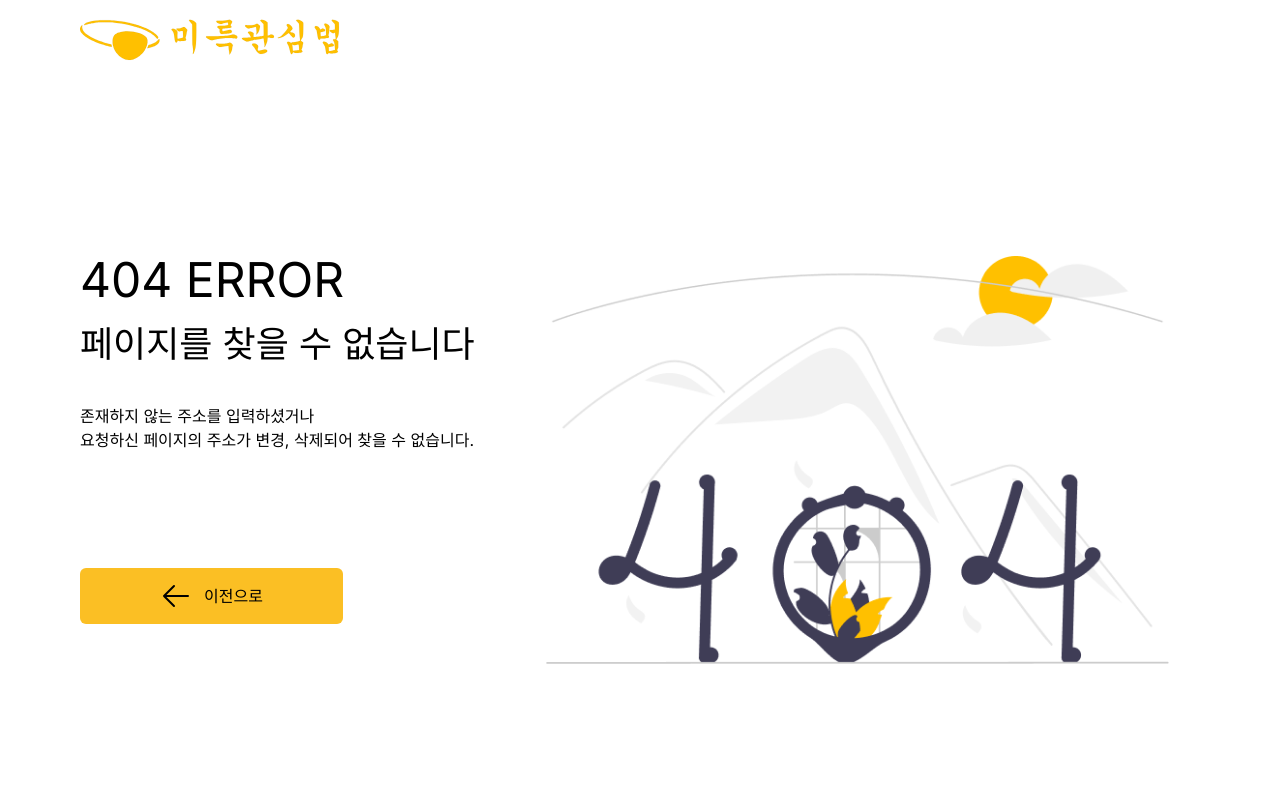
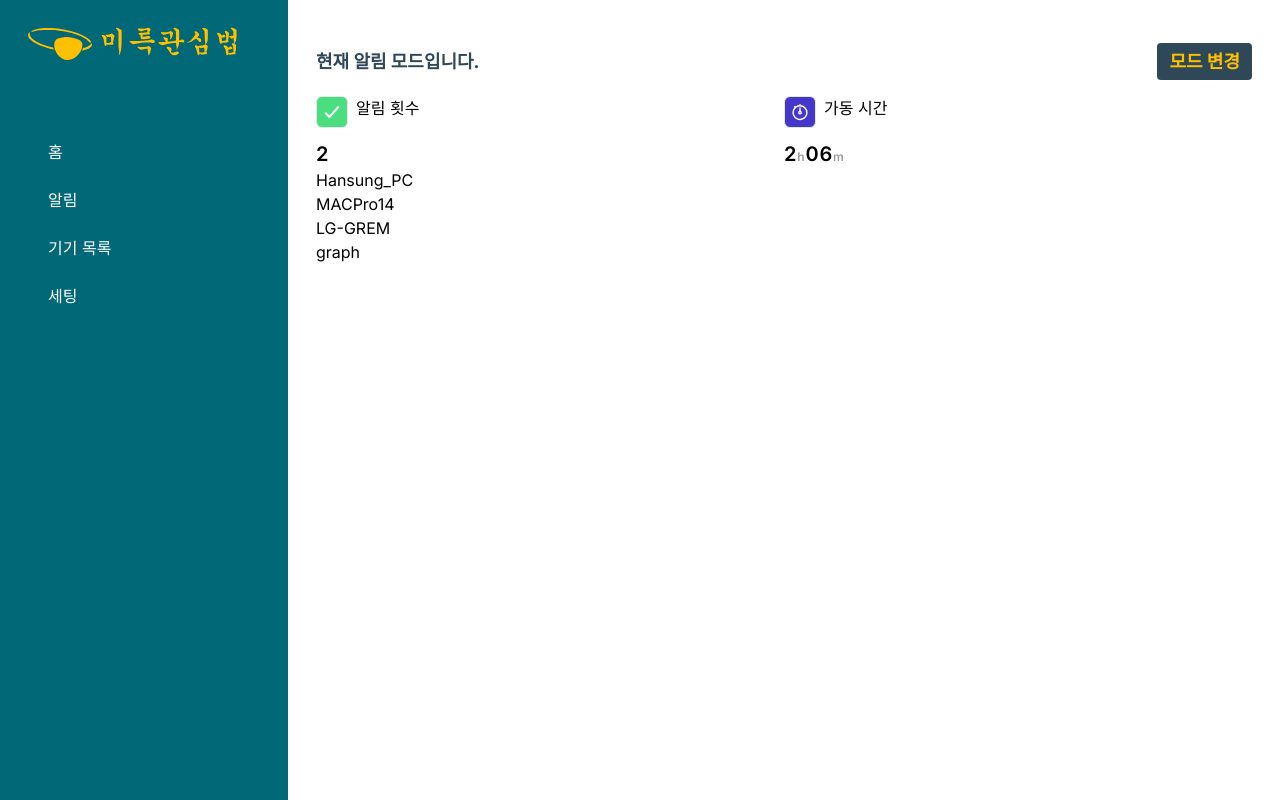
Before and after one commit to TaejoWangun/TaejoWangun, a Next.js app: page /dashboard/device-mode/notice in a window 1280 px wide. Before the commit this address had no page. Built offline with nearby package versions, Linux system fonts and the light colour scheme.

Commit message:
add ADDDevice

```diff
--- a/app/dashboard/components/BottomNav.tsx
+++ b/app/dashboard/components/BottomNav.tsx
@@ -29,17 +29,17 @@ const items = [
   },
 ];
 
-export default function BottomNav({ className }: { className: string }) {
+export default function BottomNav() {
   const pathname = usePathname();
 
   return (
     <>
       <div className="w-full h-[64px] shrink-0 sm:hidden" />
-      <nav className={`${className} bg-[#e5f0f1] text-[#9db2ce] flex h-16 fixed bottom-0 w-full`}>
+      <nav className="sm:hidden bg-[#e5f0f1] text-[#9db2ce] flex h-16 fixed bottom-0 w-full">
         <ul className="flex justify-center gap-4 text-sm grow">
           {
           items.map((item) => (
-            pathname === item.href
+            pathname.startsWith(item.href)
               ? (
                 <li key={item.label} className="w-16">
                   <Link
--- a/app/dashboard/device-mode/AddDevice.tsx
+++ b/app/dashboard/device-mode/AddDevice.tsx
@@ -50,7 +50,7 @@ export default function Modal() {
         </label>
       </section>
       <section className="grid gap-2 p-4 pt-8 font-semibold">
-        <Link href="?" className="px-1 py-2 text-base font-bold text-center rounded bg-main sm:px-3 text-letter">
+        <Link href="/dashboard/device-mode/notice" className="px-1 py-2 text-base font-bold text-center rounded bg-main sm:px-3 text-letter">
           등록
         </Link>
         <Link href="?" className="p-2 text-base text-center text-gray-700 bg-white border rounded-md">
--- /dev/null
+++ b/app/dashboard/device-mode/detect/page.tsx
@@ -0,0 +1,50 @@
+import Link from 'next/link';
+
+type Props = {
+  searchParams: Record<string, string> | null | undefined
+};
+export default function Notice({ searchParams }: Props) {
+  return (
+    <div className="p-3 sm:p-7">
+      <section>
+        <div className="flex justify-between">
+          <p className="text-xs font-bold text-letter sm:text-lg">
+            현재
+            {' '}
+            <span>감지 모드</span>
+            입니다.
+          </p>
+          <div className="shrink-0">
+            <Link href="?modal=list" className="btn-primary">
+              모드 변경
+            </Link>
+          </div>
+        </div>
+      </section>
+      <section>
+        <button type="button">Start</button>
+        <p>감지를 시작하려면 위 버튼을 눌러주세요,</p>
+      </section>
+      <section>
+        <div>
+          <ul>
+            <li>Hansung_PC</li>
+            <li>MACPro14</li>
+            <li>LG-GREM</li>
+          </ul>
+        </div>
+        <div>
+          <div>
+            <h2>알림 횟수</h2>
+            <p>2</p>
+          </div>
+          <div>
+            <h2>가동 시간</h2>
+            <p>3h 06m</p>
+          </div>
+        </div>
+      </section>
+      <section>graph</section>
+    </div>
+  );
+}
--- /dev/null
+++ b/app/dashboard/device-mode/notice/page.tsx
@@ -0,0 +1,68 @@
+import Image from 'next/image';
+import Link from 'next/link';
+
+type Props = {
+  searchParams: Record<string, string> | null | undefined
+};
+export default function Notice({ searchParams }: Props) {
+  return (
+    <div className="p-3 sm:p-7 grow">
+      <section className="pt-5">
+        <div className="flex justify-between">
+          <p className="text-lg font-bold text-letter sm:text-lg">
+            현재
+            {' '}
+            <span>알림 모드</span>
+            입니다.
+          </p>
+          <div className="shrink-0">
+            <Link href="?modal=list" className="px-2 py-2 text-xs font-bold rounded sm:px-3 sm:text-lg bg-letter text-main">
+              모드 변경
+            </Link>
+          </div>
+        </div>
+      </section>
+      <section className="grid grid-cols-2 pt-5">
+        <div>
+          <div className="flex gap-2">
+            <div className="flex items-center justify-center w-8 h-8 bg-green-400 border rounded-md">
+              <div className="relative w-5 h-5">
+                <Image src="/images/checkmark.svg" alt="card" fill />
+              </div>
+            </div>
+            <h2 className="text-base">알림 횟수</h2>
+          </div>
+          <div className="pt-3">
+            <p className="text-xl font-semibold">2</p>
+          </div>
+        </div>
+        <div>
+          <div className="flex gap-2">
+            <div className="flex items-center justify-center w-8 h-8 bg-indigo-700 border rounded-md">
+              <div className="relative w-5 h-5">
+                <Image src="/images/stopwatch.svg" alt="card" fill />
+              </div>
+            </div>
+            <h2 className="text-base">가동 시간</h2>
+          </div>
+          <div className="pt-3 tracking-wider">
+            <span className="text-xl font-semibold">2</span>
+            <span className="text-xs font-semibold text-[rgba(7,4,23,0.40)]">h</span>
+            <span className="text-xl font-semibold">06</span>
+            <span className="text-xs font-semibold text-[rgba(7,4,23,0.40)]">m</span>
+          </div>
+        </div>
+      </section>
+      <section>
+        <div>
+          <ul>
+            <li>Hansung_PC</li>
+            <li>MACPro14</li>
+            <li>LG-GREM</li>
+          </ul>
+        </div>
+      </section>
+      <section>graph</section>
+    </div>
+  );
+}
--- a/app/dashboard/device-mode/page.tsx
+++ b/app/dashboard/device-mode/page.tsx
@@ -8,6 +8,7 @@ type Props = {
   searchParams: Record<string, string> | null | undefined
 };
 export default function DeviceMode({ searchParams }: Props) {
+  console.log('appppple');
   return (
     <>
       {searchParams?.modal === 'list' && (
--- a/app/dashboard/layout.tsx
+++ b/app/dashboard/layout.tsx
@@ -7,10 +7,10 @@ export default function MyFormsLayout({
   children: React.ReactNode
 }) {
   return (
-    <div className="flex h-screen flex-col sm:flex-row justify-between sm:justify-normal">
+    <div className="flex flex-col justify-between h-screen sm:flex-row sm:justify-normal">
       <SideNav className="hidden sm:block" />
       {children}
-      <BottomNav className="block sm:hidden" />
+      <BottomNav />
     </div>
   );
 }
--- /dev/null
+++ b/app/dashboard/loading.tsx
@@ -0,0 +1,3 @@
+export default function Loading() {
+  return <div>CCCC Loading....</div>;
+}
--- /dev/null
+++ b/app/loading.tsx
@@ -0,0 +1,4 @@
+export default function Loading() {
+  console.log('aaaa');
+  return <div>AAAAAAAAA Loading....</div>;
+}
```
Also changed, not shown: .eslintrc.json, public/images/checkmark.svg (added), public/images/stopwatch.svg (added).
